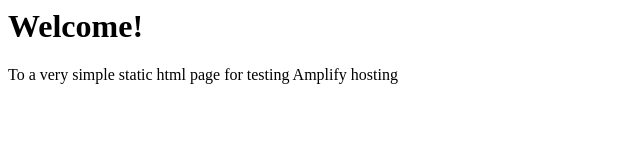
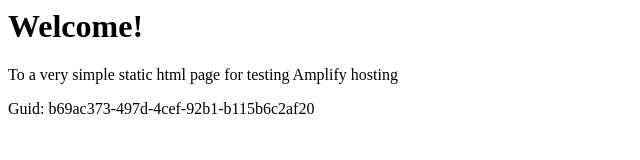
Before and after one commit to aws-aemilia-sfo/Github-PR-Commit-Integration-Test-DoNotTouch-v0-prod-us-west-1, a website: page src/index.html in a window 1280 px wide. Shown: the whole page, without its empty margins (0-640 px from the left). Drawn offline with Linux system fonts and the light colour scheme.

Commit message:
commit from integ tests

```diff
--- a/src/index.html
+++ b/src/index.html
@@ -1,3 +1,5 @@
+
+
 <html lang="en">
 
 <head>
@@ -10,6 +12,6 @@
 <body>
     <h1>Welcome!</h1>
     <p>To a very simple static html page for testing Amplify hosting</p>
-</body>
+    <p>Guid: b69ac373-497d-4cef-92b1-b115b6c2af20</p></body>
 
 </html>
```
